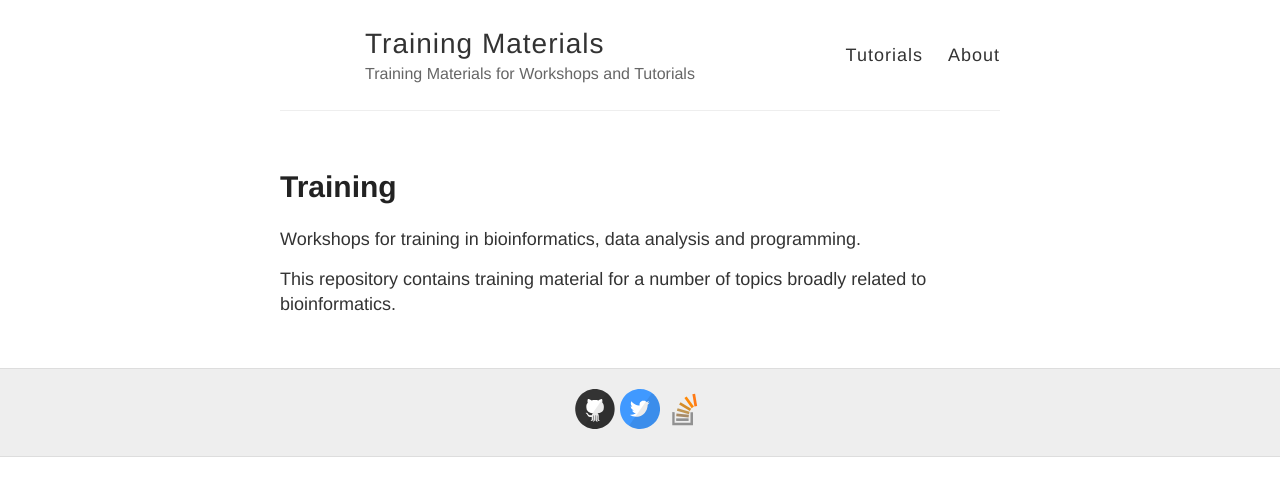
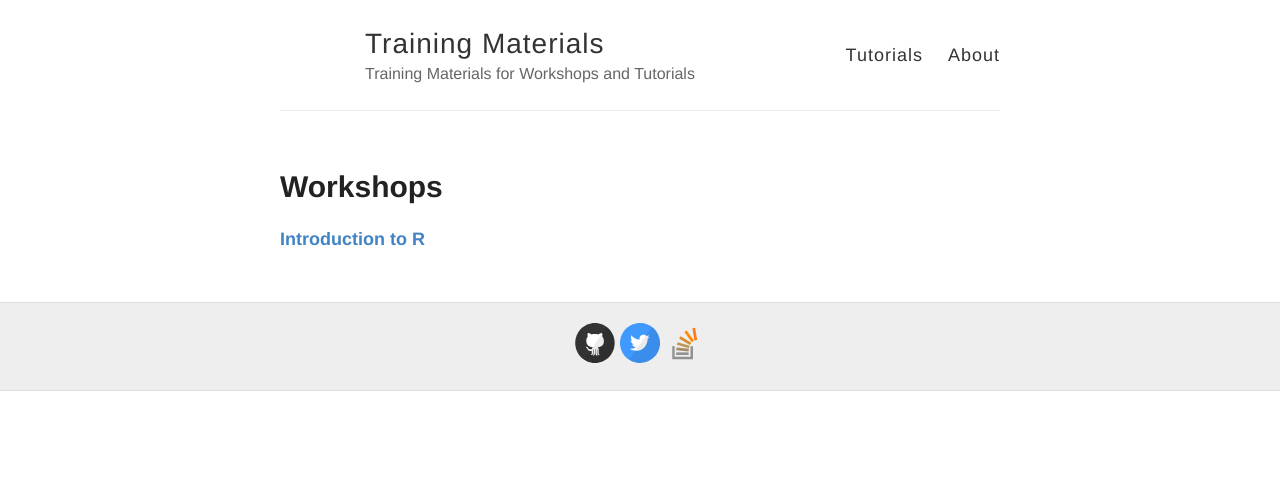
Before and after one commit to andrewguy/Training, a Jekyll site: the page built from index.md, in a window 1280 px wide. Shown: the top 496 px of the page. Built offline with Jekyll 4.4.1, drawn with Linux system fonts in a browser that asks for light colours; our own code applies the rules of GitHub Pages for plain Markdown files.

Commit message:
Update index

```diff
--- a/index.md
+++ b/index.md
@@ -2,8 +2,6 @@
 layout: default
 ---
 
-# Training
+# Workshops
 
-Workshops for training in bioinformatics, data analysis and programming.
-
-This repository contains training material for a number of topics broadly related to bioinformatics.
+[**Introduction to R**](https://andrewguy.github.io/Training/workshops/Intro_to_R/lessons/01_Intro-to-R)
```
